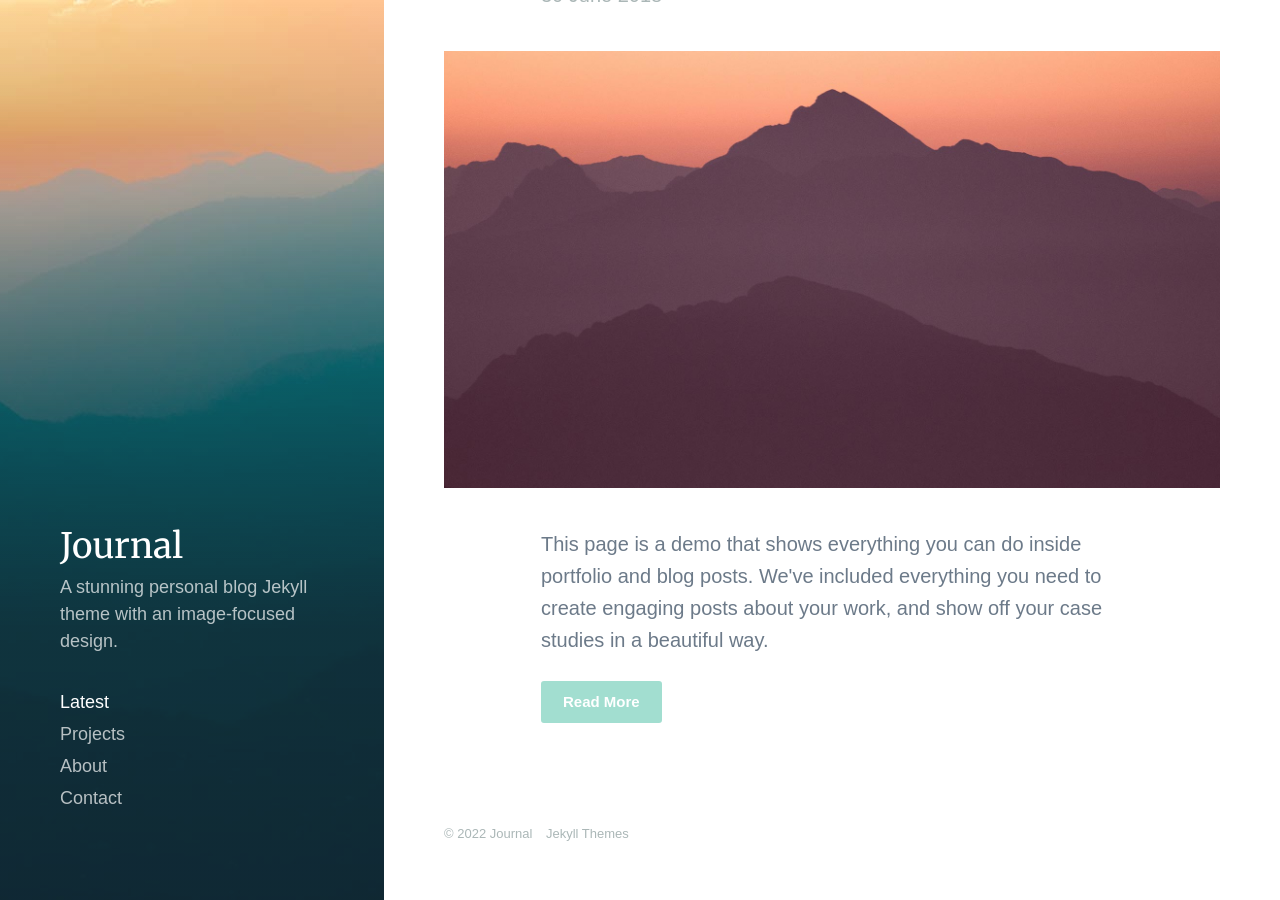
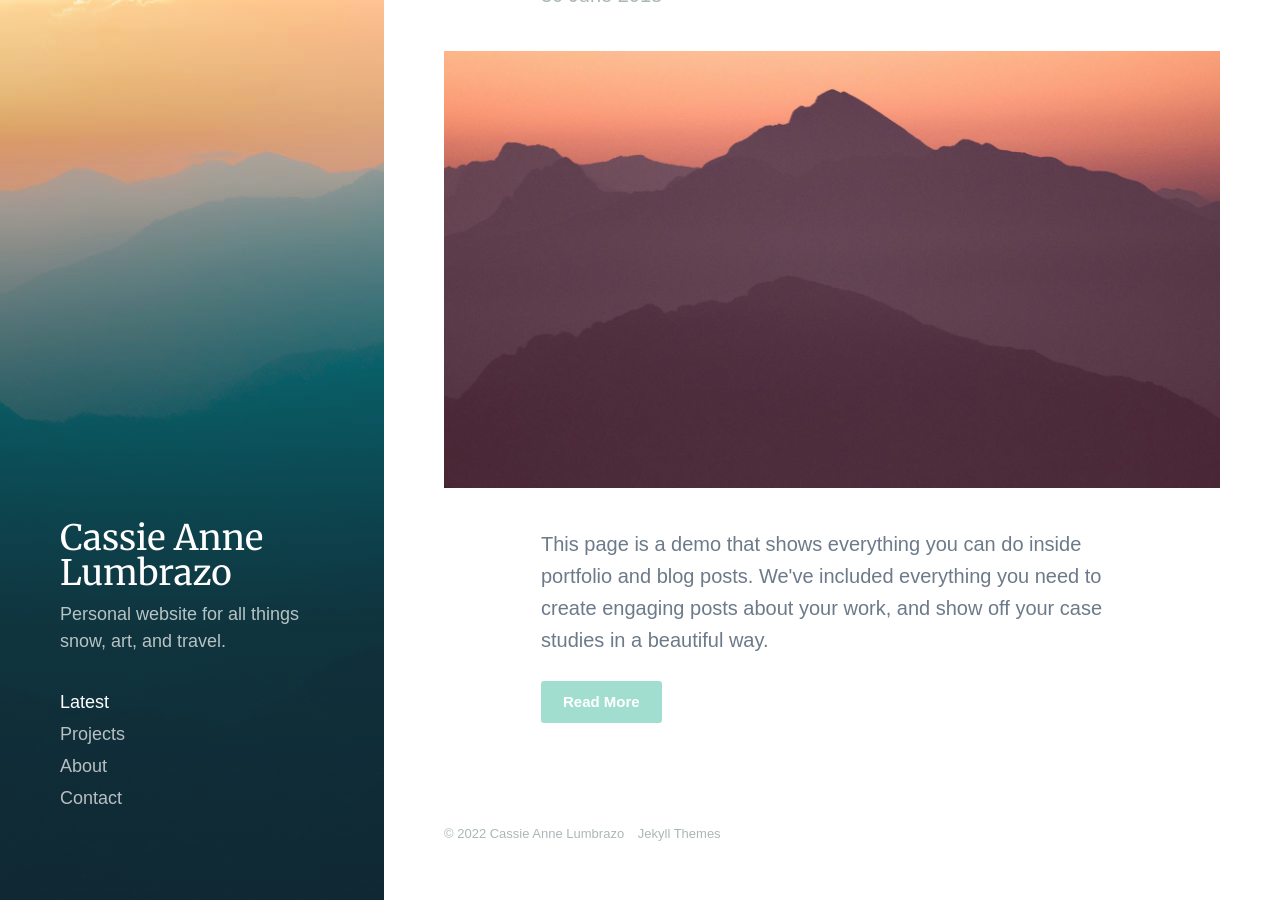
Before and after one commit to cassielumbrazo/cassielumbrazo.github.io, a Jekyll site: the page built from index.html, in a window 1280 px wide and 900 px high, scrolled down 133 px. Built offline with Jekyll 4.4.1, drawn with Linux system fonts in a browser that asks for light colours; nearby versions of some CDN libraries; some web fonts are replaced; the list of posts is cut into pages by our own code.

Commit message:
update website title and subtitle

```diff
--- a/_data/settings.yml
+++ b/_data/settings.yml
@@ -1,6 +1,6 @@
 basic_settings:
-  site_title: Journal
-  site_tagline: A stunning personal blog Jekyll theme with an image-focused design.
+  site_title: Cassie Anne Lumbrazo
+  site_tagline: Personal website for all things snow, art, and travel.
   favicon_image: /images/favicon.png
 
 header_settings:
```
